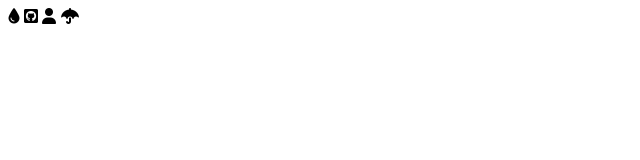
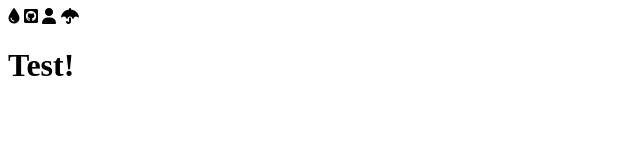
Before and after one commit to yababavideo/template-test, a plain HTML site: page index.html in a window 1280 px wide. Shown: the whole page, without its empty margins (0-640 px from the left). Drawn offline with Linux system fonts and the light colour scheme.

Commit message:
hello world

```diff
--- a/index.html
+++ b/index.html
@@ -9,11 +9,14 @@
     <link rel="stylesheet" href="css/main.css">
 </head>
 <body>
+
+
     <i class="fa-sharp fa-solid fa-droplet"></i>
     <i class="fa-brands fa-github-square"></i>
     <i class="fa-solid fa-user"></i>
     <i class="fa-sharp fa-solid fa-umbrella"></i>
 
+    <h1>Test!</h1>
 
 
     <script src="js/main.js"></script>
```
